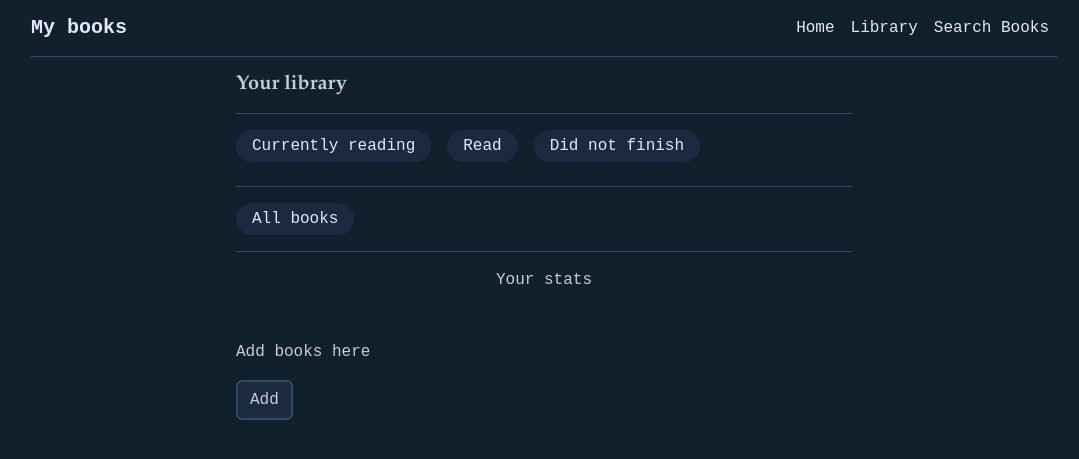
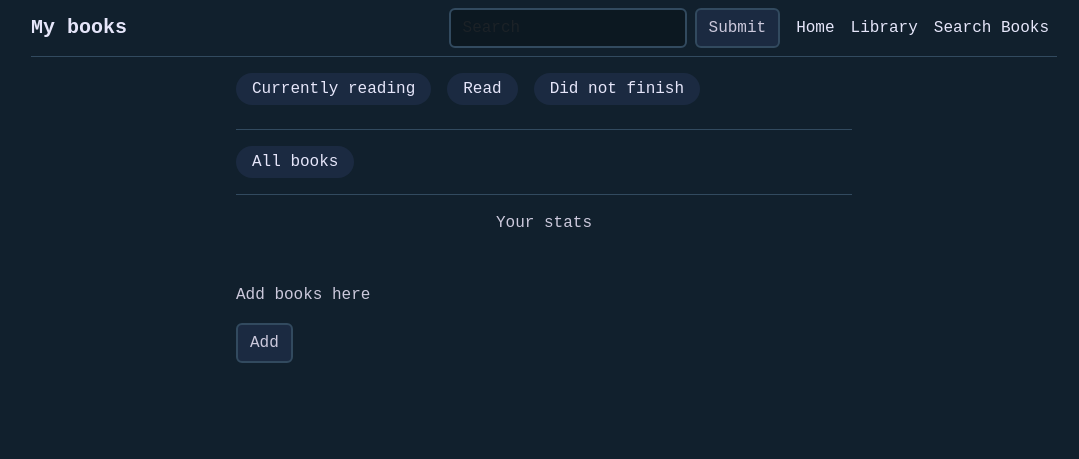
Before and after one commit to kubo455/some_django_project, a Django app: page /add_book in a window 1280 px wide. Shown: the top 459 px of the page, without its empty margins (96-1175 px from the left). Run offline with Django 5.2, Linux system fonts and the light colour scheme; data comes from the database, SQL or seed files in the repository; data that the repository does not hold is empty.

Commit message:
Added function to views for search

```diff
--- a/my_app/templates/my_app/index.html
+++ b/my_app/templates/my_app/index.html
@@ -3,8 +3,8 @@
 
 
 {% block body %}
-<h5 class="mt-3">Your library</h5>
-<div class="custom-border mt-3"></div>
+<!-- <h5 class="mt-3">Your library</h5>
+<div class="custom-border mt-3"></div> -->
 
 <div class="row px-0 mt-3">
     <div class="col d-flex">
--- a/my_app/templates/my_app/layout.html
+++ b/my_app/templates/my_app/layout.html
@@ -25,8 +25,12 @@
                     <button class="navbar-toggler" type="button" data-bs-toggle="collapse" data-bs-target="#navbarNavAltMarkup" aria-controls="navbarNavAltMarkup" aria-expanded="false" aria-label="Toggle navigation">
                         <span class="bi bi-list"></span>
                     </button>
-                    <div class="collapse navbar-collapse" id="navbarNavAltMarkup">
+                    <div class="collapse navbar-collapse d-flex" id="navbarNavAltMarkup">
                         <div class="navbar-nav ms-auto">
+                            <form class="d-flex ms-auto me-2" role="search">
+                                <input class="form-control me-2" type="search" placeholder="Search" aria-label="Search">
+                                <button class="btn btn-primary" type="submit">Submit</button>
+                            </form>
                             <a class="nav-link active" href="{% url 'index' %}">Home</a>
                             <a class="nav-link" href="{% url 'library' %}">Library</a>
                             <a class="nav-link" href="{% url 'search_book' %}">Search Books</a>
--- a/my_app/templates/my_app/search_book.html
+++ b/my_app/templates/my_app/search_book.html
@@ -9,8 +9,8 @@
         <!-- Has to work on the form submision -->
         <!-- <form class="col d-flex align-items-center" id="search-form"> -->
         <div class="col d-flex align-items-center" id="search-form">
-                <input id="title" type="text" class="form-control" autofocus placeholder="Search for book ...">
-                <button class="btn btn-primary ms-2" id="search-book" autofocus type="submit">Search</button>
+            <input id="title" type="text" class="form-control" autofocus placeholder="Search for book ...">
+            <button class="btn btn-primary ms-2" id="search-book" autofocus type="submit">Search</button>
         </div>
         <!-- </form> -->
     </div>
--- a/my_app/views.py
+++ b/my_app/views.py
@@ -1,4 +1,5 @@
 import json
+import requests
 
 from django.shortcuts import render, redirect
 from django.urls import reverse
@@ -274,12 +275,21 @@ def search_book(request):
         # Should repair this line !!!
         return JsonResponse({'message': 'Added to books!!'}, status=200)
 
-
     return render(request, 'my_app/search_book.html')
 
 def search_view(request, book_id):
 
     return render(request, 'my_app/search_view.html', {'book_id': book_id})
+
+def search_term(request, term):
+    url = f'https://www.googleapis.com/books/v1/volumes?q={term}+intitle'
+    response = requests.get(url)
+
+    if response.status_code == 200:
+        data = response.json()
+        return JsonResponse(data, safe=False) # safe=False allows returning a list
+    else:
+        return JsonResponse({'erro': 'Failed to fetch data'}, status=response.status_code)
 
 def add_to_library(request):
     if request.method == 'PUT':
```
